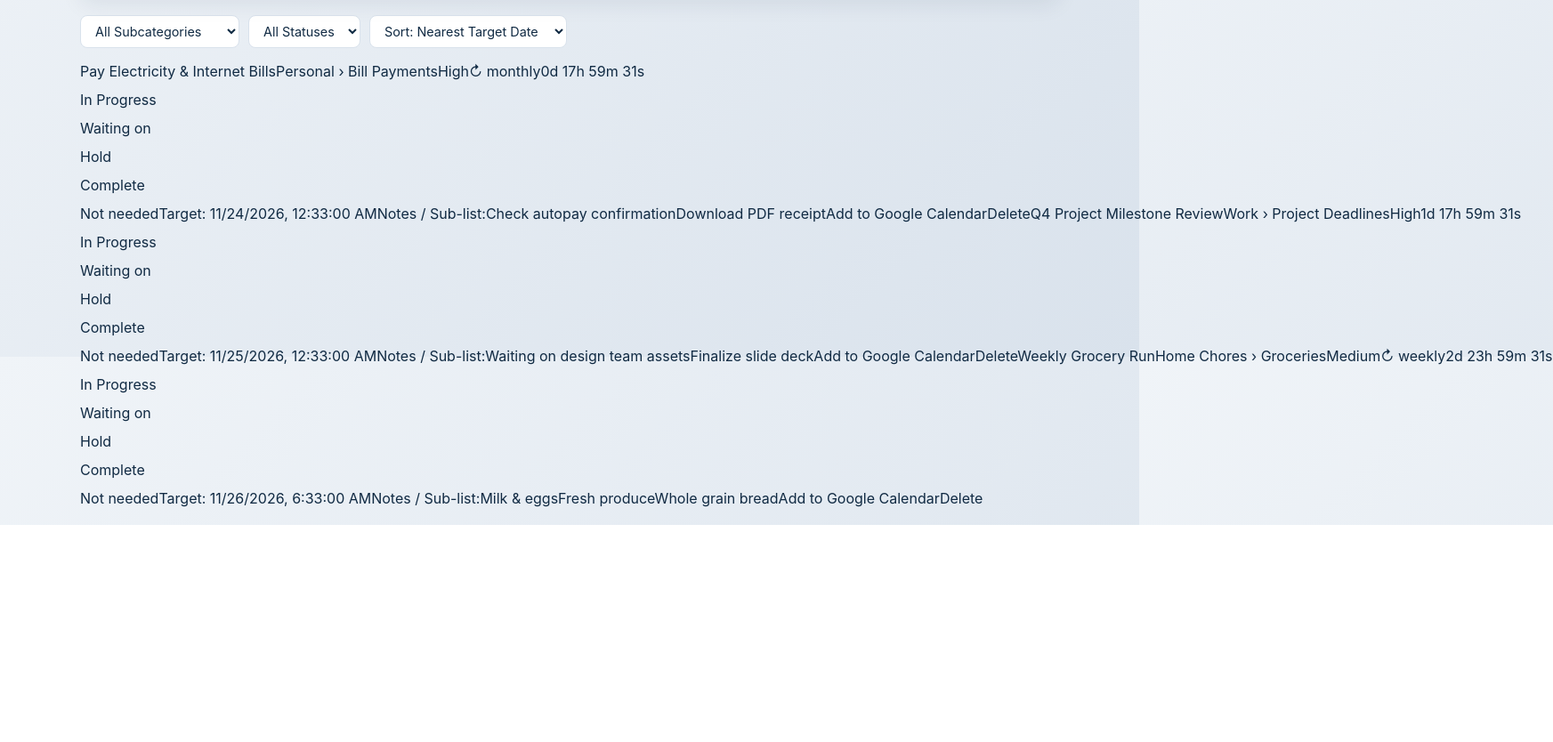
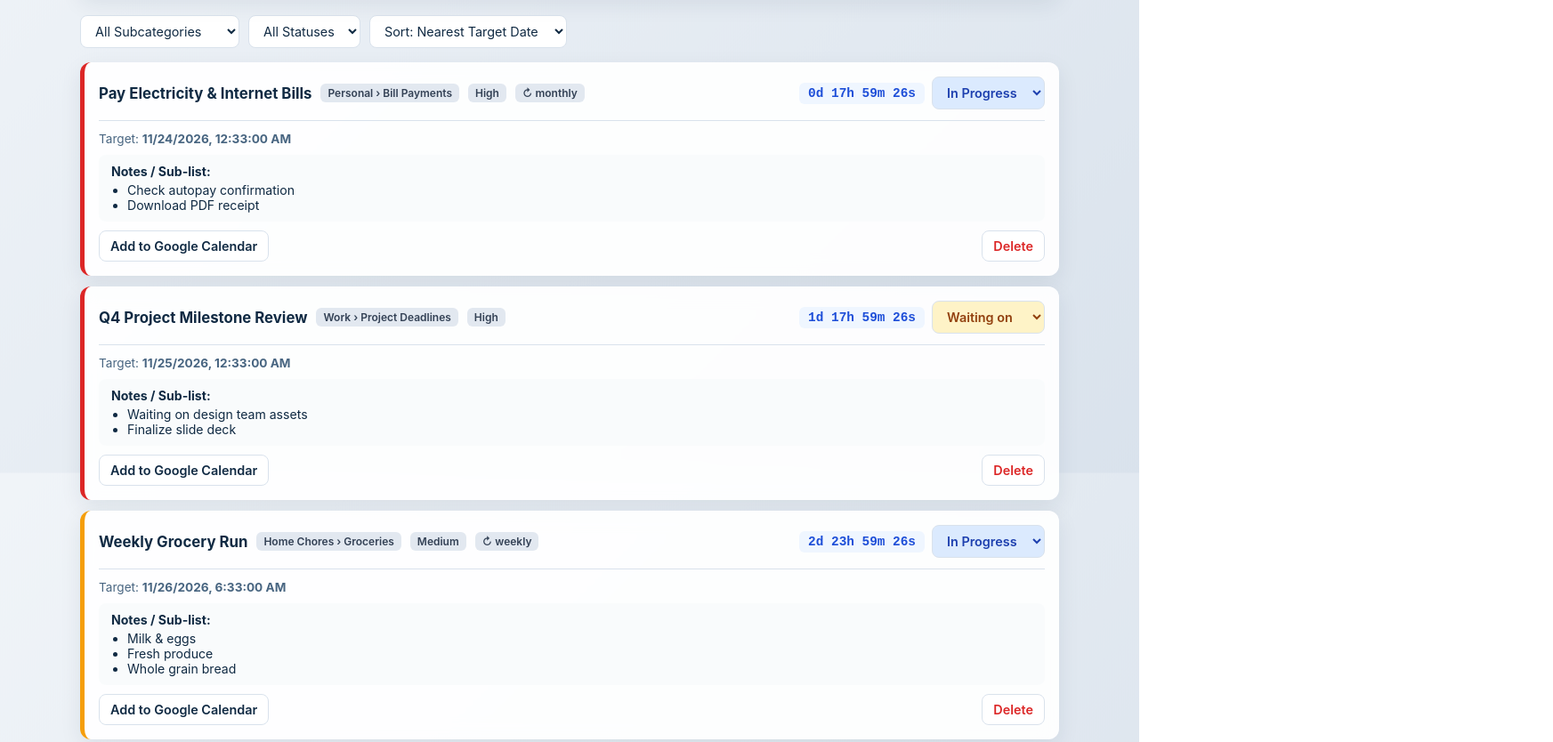
Before and after one commit to sripotluri21/Project_TempoFlow, a plain HTML site: page index.html in a window 1280 px wide. Shown: the part 588-1422 px from the top of the page at 89% size, 1745 px wide, since content can reach past the window. Before the commit the page ends 1178 px from the top, so only its background shows below. Drawn offline with Linux system fonts and the light colour scheme.

Commit message:
Refactor renderTasks function for improved clarity

```diff
--- a/index.html
+++ b/index.html
@@ -719,56 +719,62 @@ const subFilter = document.getElementById("filterSubcategory").value;
       const statusFilter = document.getElementById("filterStatus").value;
       const sortBy = document.getElementById("sortBy").value;
       const priorityWeight = { High: 3, Medium: 2, Low: 1 };
+
       let filtered = tasks.filter(function(t) {
         if (activeCategory !== "All" && t.category !== activeCategory) return false;
         if (subFilter !== "ALL" && t.subcategory !== subFilter) return false;
         if (statusFilter !== "ALL" && t.status !== statusFilter) return false;
         return true;
       });
+
       filtered.sort(function(a, b) {
         if (sortBy === "dateAsc") return new Date(a.targetDate) - new Date(b.targetDate);
         if (sortBy === "dateDesc") return new Date(b.targetDate) - new Date(a.targetDate);
         if (sortBy === "priority") return priorityWeight[b.priority] - priorityWeight[a.priority];
         return 0;
       });
+
       const listEl = document.getElementById("taskList");
       if (filtered.length === 0) {
-listEl.innerHTML = 'No activities match your current filters.';
+        listEl.innerHTML = '<div class="card" style="text-align:center; color: var(--text-muted);">No activities match your current filters.</div>';
         return;
       }
+
       listEl.innerHTML = filtered.map(function(t) {
         const cd = getCountdownInfo(t.targetDate, t.status);
         const isDone = t.status === "Complete" || t.status === "Not needed";
         const notesHtml = t.notes
-? 'Notes / Sub-list:' + t.notes.split("\n").map(function(line) { return '' + line + ''; }).join("") + ''
+          ? '<div class="task-notes"><strong>Notes / Sub-list:</strong><ul>' + t.notes.split("\n").map(function(line) { return '<li>' + line + '</li>'; }).join("") + '</ul></div>'
           : "";
+
         const statusOptions = STATUSES.map(function(s) {
-return '<option value="' + s + '" ' + (s === t.status ? 'selected' : '') + '>' + s + '';
+          return '<option value="' + s + '" ' + (s === t.status ? 'selected' : '') + '>' + s + '</option>';
         }).join("");
-return '' +
-'' +
-'' +
-'' + t.title + '' +
-'' + t.category + ' › ' + t.subcategory + '' +
-'' + t.priority + '' +
-(t.recurring !== "none" ? '↻ ' + t.recurring + '' : '') +
-'' +
-'' +
-'' + cd.text + '' +
-'' +
+
+        return '<div class="task-item priority-' + t.priority + ' ' + (isDone ? 'is-done' : '') + '">' +
+          '<div class="task-header">' +
+            '<div class="task-title-group">' +
+              '<span class="task-title">' + t.title + '</span>' +
+              '<span class="badge">' + t.category + ' &rsaquo; ' + t.subcategory + '</span>' +
+              '<span class="badge">' + t.priority + '</span>' +
+              (t.recurring !== "none" ? '<span class="badge">&#8635; ' + t.recurring + '</span>' : '') +
+            '</div>' +
+            '<div style="display:flex; align-items:center; gap:8px;">' +
+              '<span class="countdown-box ' + (cd.overdue ? 'overdue' : '') + '" data-countdown-id="' + t.id + '">' + cd.text + '</span>' +
+              '<select onchange="changeStatus(\'' + t.id + '\', this.value)" class="' + statusClass(t.status) + '" style="font-weight:600;">' +
                 statusOptions +
-'' +
-'' +
-'' +
-'' +
-'Target: ' + new Date(t.targetDate).toLocaleString() + '' +
+              '</select>' +
+            '</div>' +
+          '</div>' +
+          '<div class="task-details">' +
+            '<div style="font-size: 0.85rem; color: var(--text-muted);">Target: <strong>' + new Date(t.targetDate).toLocaleString() + '</strong></div>' +
             notesHtml +
-'' +
-'Add to Google Calendar' +
-'Delete' +
-'' +
-'' +
-'';
+            '<div class="task-actions">' +
+              '<button type="button" class="secondary" onclick="openGoogleCalendar(\'' + t.id + '\')">Add to Google Calendar</button>' +
+              '<button type="button" class="secondary" style="color:#dc2626;" onclick="deleteTask(\'' + t.id + '\')">Delete</button>' +
+            '</div>' +
+          '</div>' +
+        '</div>';
       }).join("");
     }
 function renderAll() {
```
Lines whose indentation alone changed are shown as unchanged.
